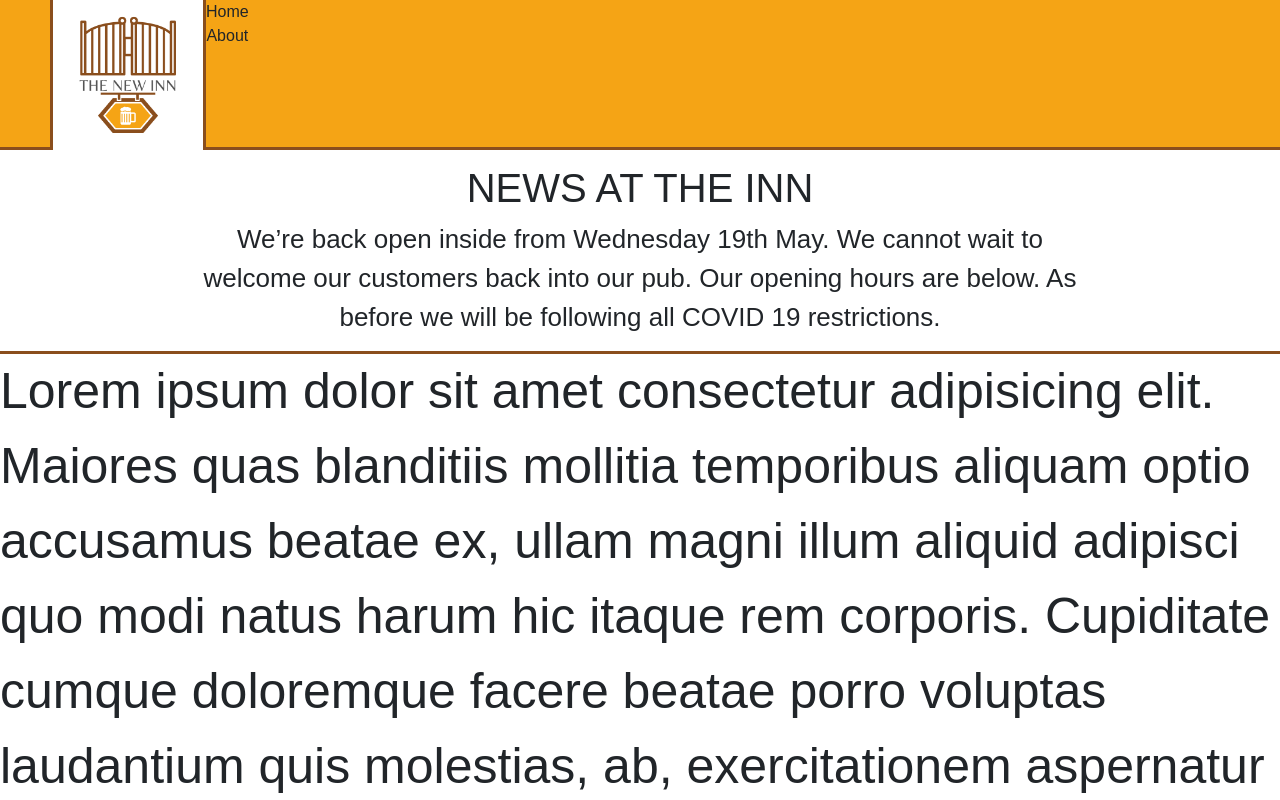
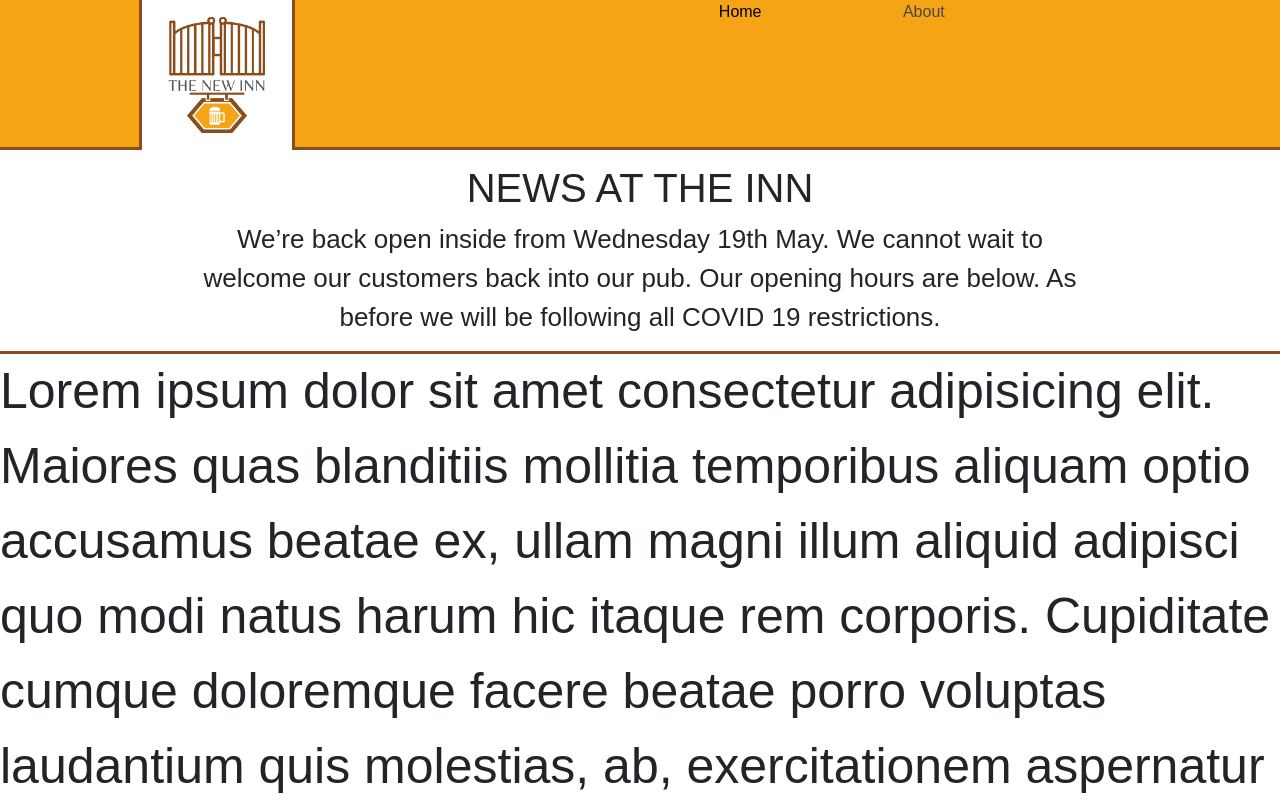
Before and after one commit to DanArmstrong124/thenewinn-hookagate, a plain HTML site: page index.html in a window 1280 px wide. Shown: the top 800 px of the page. Drawn offline with nearby package versions, Linux system fonts and the light colour scheme; a script that the page names is missing; a web font is replaced by a local one.

Commit message:
Setting up links

```diff
--- a/assets/css/style.css
+++ b/assets/css/style.css
@@ -36,3 +36,25 @@
     font-size: 26px;
     padding-inline: 15%;
 }
+
+.logo-div {
+    width: 30%;
+}
+
+.links {
+    width: 70%;
+}
+
+.nav-link-style {
+    display: inline-block;
+    width: 20%;
+    height: 100%;
+    color: #49484c;
+}
+
+.nav-link-style-active {
+    display: inline-block;
+    width: 20%;
+    height: 100%;
+    color: black;
+}
--- a/index.html
+++ b/index.html
@@ -16,7 +16,7 @@
 
     <header>
         <nav class="nav bg-colour1 tac" id="nav">
-            <div>
+            <div class="logo-div">
                <img id="logo" class="logo" src="assets/media/img/thenewinn.png" alt="">
             </div>
             <div class="links">
```
